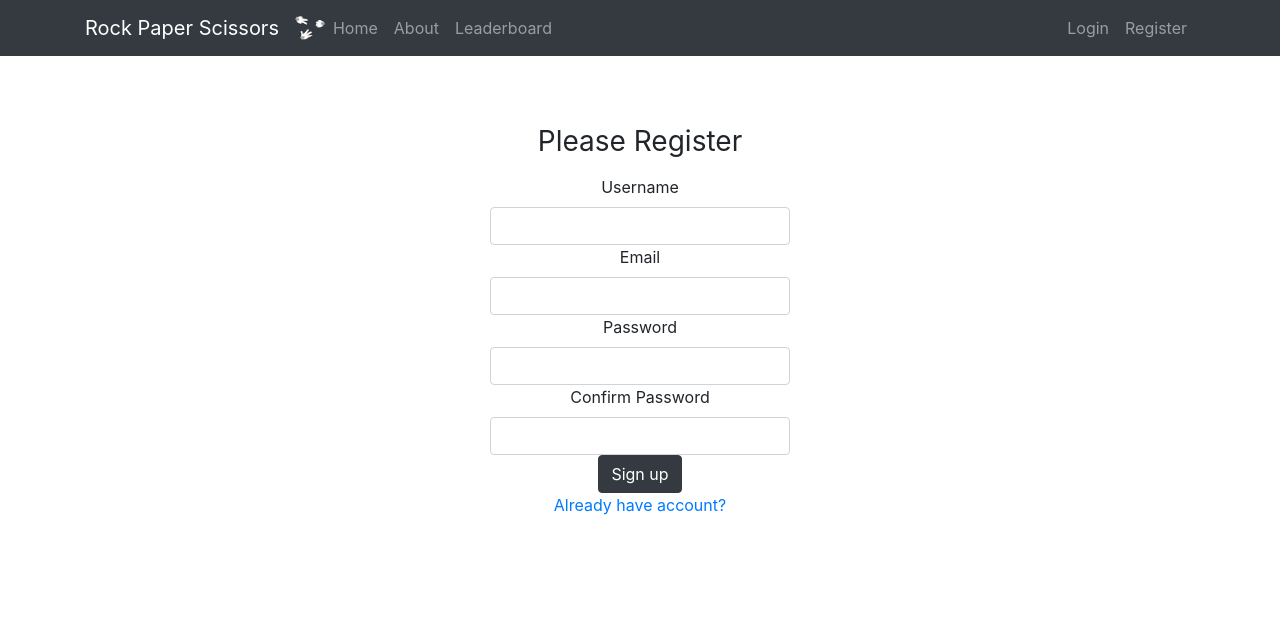
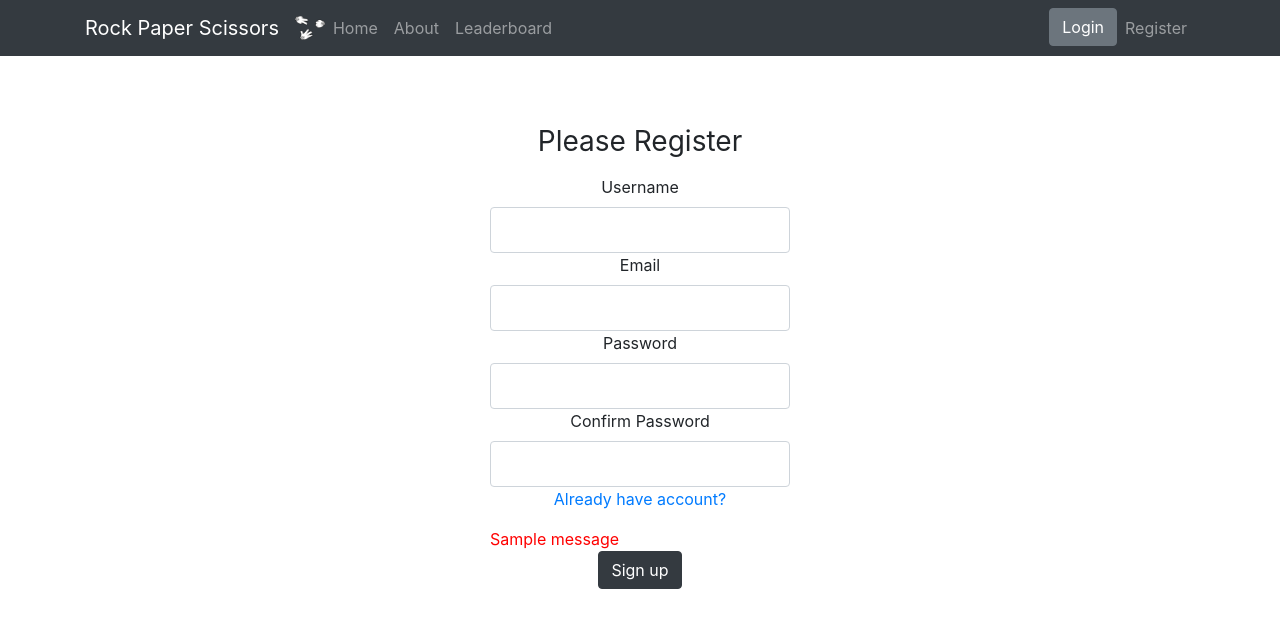
Before and after one commit to vwong175/cse312_group, a Flask app: page /signup/ in a window 1280 px wide. Shown: the top 628 px of the page. Run offline with Flask 2, Linux system fonts and the light colour scheme; one stand-in notice (Sample message) is shown; some libraries are stand-ins or nearby versions.

Commit message:
update error UI - final

```diff
--- a/database.py
+++ b/database.py
@@ -1,6 +1,6 @@
 from pymongo import MongoClient
-# client = MongoClient('localhost', 27017)   #If you want to test locally
-client = MongoClient('mongo')                #If you want to test with docker
+client = MongoClient('localhost', 27017)   #If you want to test locally
+#client = MongoClient('mongo')                #If you want to test with docker
 db = client["userInfo"]
 users = db["users"]
 rank = db["rank"] # rank in {"username", rank#} format
--- a/server.py
+++ b/server.py
@@ -29,7 +29,11 @@ def signup_page():
 # game page
 @app.route('/home/')
 def home_page():
-    return render_template('home.html')
+    if session.get("userid") != None:
+        user = users.find_one({"_id": session.get("userid")})
+        return render_template('home.html', user=user)
+    else:
+        return render_template('home.html')
 
 # about page
 @app.route("/about/")
--- a/static/css/login.css
+++ b/static/css/login.css
@@ -39,3 +39,9 @@ margin-bottom: 10px;
 border-top-left-radius: 0;
 border-top-right-radius: 0;
 }
+ul.error {
+    background-color: white;
+}
+li{
+    color: red;
+}
--- a/static/css/register.css
+++ b/static/css/register.css
@@ -4,3 +4,19 @@
     padding: 15px;
     margin: auto;
     }
+.form-register .form-control {
+    position: relative;
+    box-sizing: border-box;
+    height: auto;
+    padding: 10px;
+    font-size: 16px;
+    }
+.form-register .form-control:focus {
+z-index: 2;
+}
+ul.error{
+    background-color: white;
+}
+li{
+    color: red;
+}
--- a/templates/layout.html
+++ b/templates/layout.html
@@ -34,10 +34,21 @@
               <a class="nav-item nav-link" href="/home">Home</a>
               <a class="nav-item nav-link" href="/about">About</a>
               <a class="nav-itme nav-link" href="/leaderboard">Leaderboard</a>
+              {% if session['logged_in'] == True %}
+                <a class="nav-item nav-link" href="{{url_for('profile_page', userid=session['userid'])}}">Profile</a></li>
+              {% endif %}
             </div>
             <!-- Navbar Right Side -->
             <div class="navbar-nav">
-              <a class="nav-item nav-link" href="/">Login</a>
+              {% if session['logged_in'] == True %}
+              <form action="/profile/signout" method="GET">
+                <input type="submit" class="btn btn-secondary" value="Logout">
+              </form>
+              {% else %}
+              <form action="{{url_for('login_page') }}" method="GET">
+                <input type="submit" class="btn btn-secondary" value="Login">
+              </form>
+              {% endif %}
               <a class="nav-item nav-link" href="/signup">Register</a>
             </div>
           </div>
--- a/templates/register.html
+++ b/templates/register.html
@@ -12,30 +12,36 @@
         {{ form.username.label(class="form-label") }}
         {{ form.username(class="form-control") }}
 
-
         {{ form.email.label(class="form-label") }}
         {{ form.email(class="form-control") }}
-        <ul>
+        <ul class = "error">
           {% for error in form.email.errors %}
-              <li style="color: red"> {{ error }}</li>
+              <li> {{ error }}</li>
           {% endfor %}
         </ul>
-
 
         {{ form.password.label(class="form-label") }}
         {{ form.password(class="form-control") }}
 
         {{ form.confirm_password.label(class="form-label") }}
         {{ form.confirm_password(class="form-control") }}
-        <ul>
+        <ul class="error">
           {% for error in form.confirm_password.errors %}
-              <li style="color: red"> {{ error }}</li>
+              <li> {{ error }}</li>
           {% endfor %}
         </ul>
-
+        <p><a href="{{ url_for('login_page') }}" class="link-info">Already have account?</a></p>
+        {% with messages = get_flashed_messages() %}
+            {% if messages %}
+            <ul class="error">
+              {% for message in messages %}
+              <li>{{ message }}</li>
+              {% endfor %}
+            </ul>
+            {% endif %}
+        {% endwith %}
         {{ form.submit(class="btn btn-dark") }}
 
-        <p><a href="{{ url_for('login_page') }}" class="link-info">Already have account?</a></p>
       </form>
 </body>
 {% endblock content%}
```
Also changed, not shown: models.py (+8 -4 lines), templates/login.html (+13 -6 lines).
